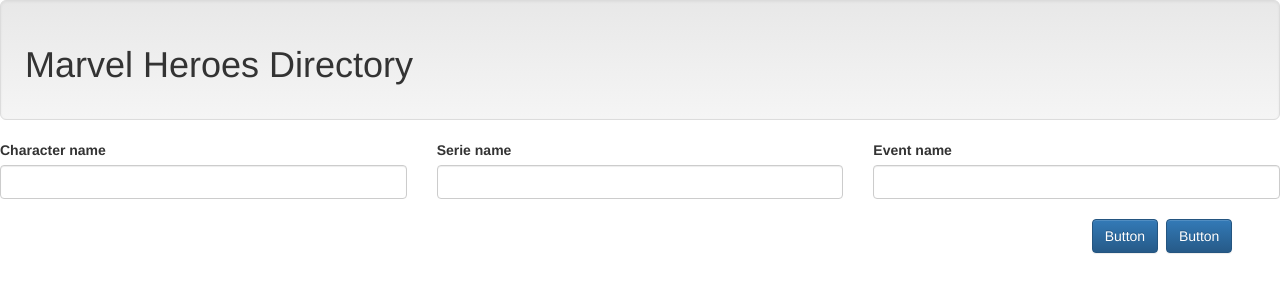
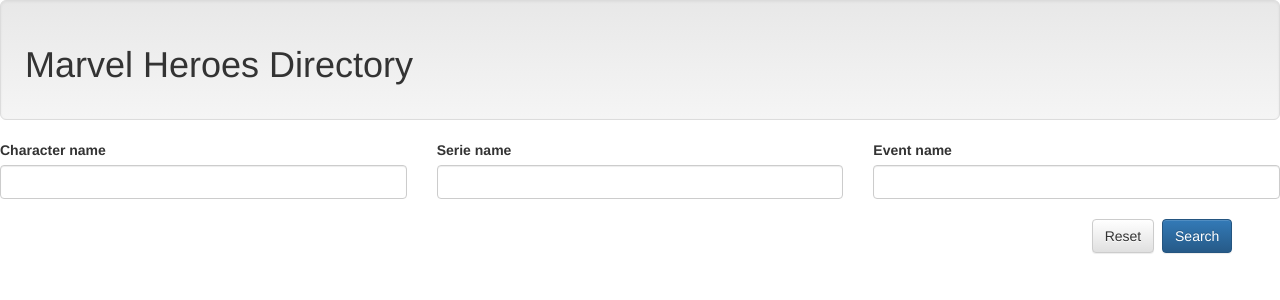
Before and after one commit to ardiadrianadri/basicCourse, an Angular app: page / in a window 1280 px wide. Shown: the top 300 px of the page. Built offline with nearby package versions, Linux system fonts and the light colour scheme.

Commit message:
tag input

```diff
--- a/src/app/button/button.component.html
+++ b/src/app/button/button.component.html
@@ -1 +1 @@
-<button type="button" class="btn btn-primary">{{title}}</button>
+<button type="button" class="btn" [ngClass]="type" >{{title}}</button>
--- a/src/app/button/button.component.ts
+++ b/src/app/button/button.component.ts
@@ -1,9 +1,13 @@
-import { Component } from '@angular/core';
+import { Component, Input } from '@angular/core';
 
 @Component({
     selector: 'app-button',
     templateUrl: './button.component.html'
 })
 export class ButtonComponent {
-    public title: string= 'Button';
+    @Input()
+    public title: string;
+
+    @Input()
+    public type: string;
 }
--- a/src/app/searchForm/searchForm.component.html
+++ b/src/app/searchForm/searchForm.component.html
@@ -27,6 +27,6 @@
 </div>
 <div class="row">
     <div class="col-xs-offset-10 col-xs-2">
-        <app-button></app-button>&nbsp;&nbsp;<app-button></app-button>
+        <app-button [title]="'Reset'" [type]="'btn-default'"></app-button>&nbsp;&nbsp;<app-button [title]="'Search'" [type]="'btn-primary'"></app-button>
     </div>
 </div>
```
